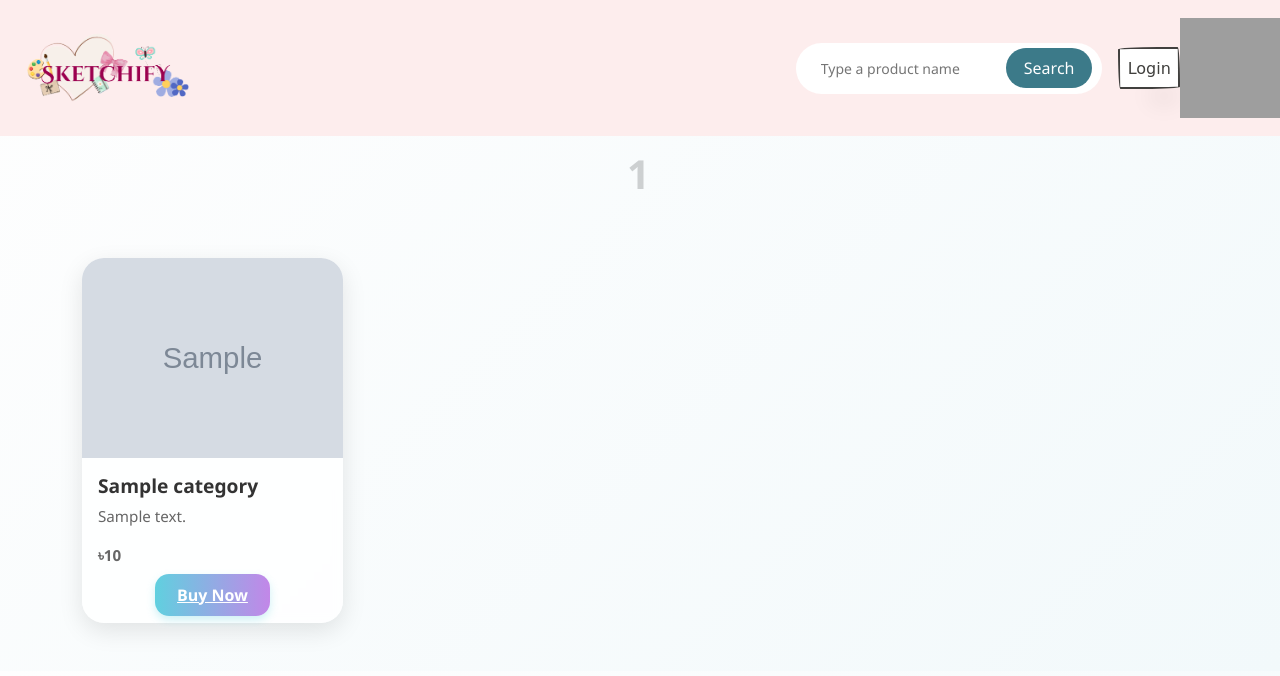
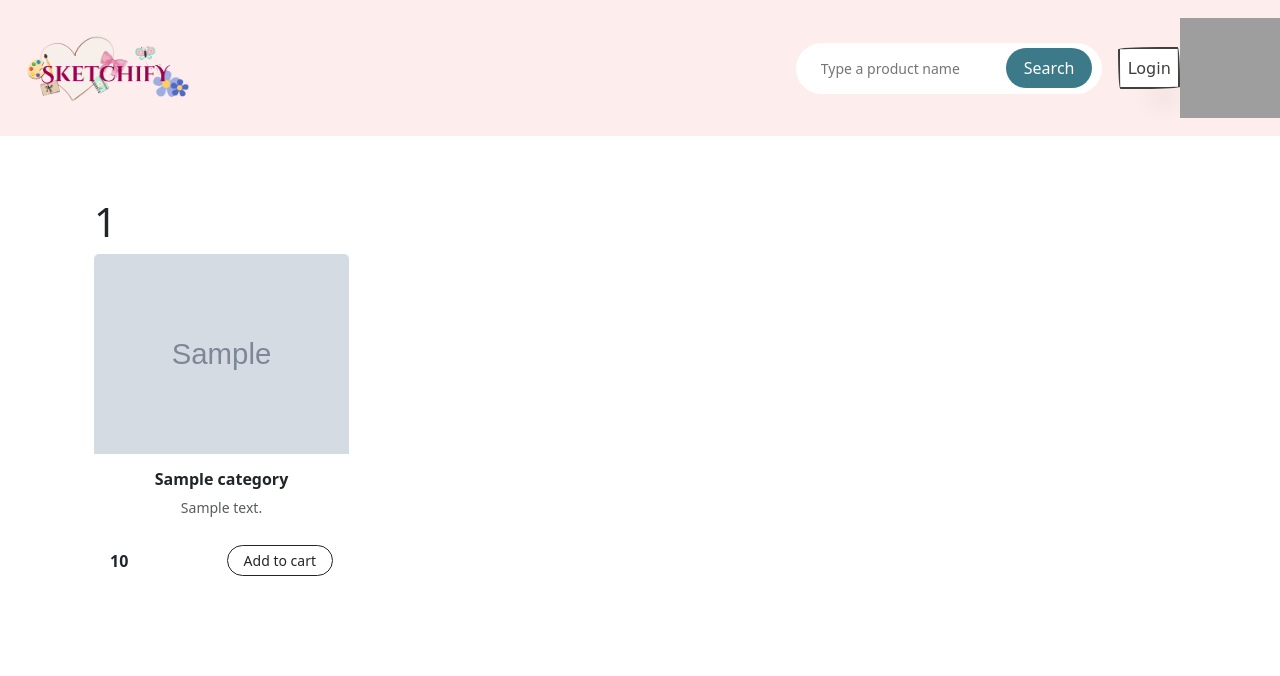
Before and after one commit to Nephophile06/Sketchify, a Flask app: page /categories/1 in a window 1280 px wide. Shown: the top 676 px of the page. Run offline with Flask 3, Linux system fonts and the light colour scheme; grey boxes marked "Sample" are stand-in pictures; a database or web service that is not in the repository returns one stand-in record (values such as "Sample title"); grey boxes are pictures that could not be loaded.

Commit message:
Category Card style changed and remove unecessary styles

```diff
--- a/app/templates/Components/categories/category.html
+++ b/app/templates/Components/categories/category.html
@@ -9,64 +9,6 @@
     <style>
         body {
             padding-top: 150px;
-            background: linear-gradient(135deg, #fefefe, #f2f9fb);
-            font-family: 'Segoe UI', Tahoma, Geneva, Verdana, sans-serif;
-        }
-
-        h1 {
-            text-align: center;
-            margin-bottom: 60px;
-            opacity: 0.2;
-            font-weight: 800;
-            letter-spacing: 3px;
-        }
-
-        .product-card {
-            border: none;
-            border-radius: 22px;
-            background: rgba(255, 255, 255, 0.8);
-            backdrop-filter: blur(4px);
-            box-shadow: 0 8px 24px rgba(0, 0, 0, 0.1);
-            transition: all 0.3s ease;
-        }
-
-        .product-card:hover {
-            transform: translateY(-10px);
-            box-shadow: 0 12px 30px rgba(0, 0, 0, 0.15);
-        }
-
-        .product-image {
-            border-top-left-radius: 22px;
-            border-top-right-radius: 22px;
-            object-fit: cover;
-            height: 200px;
-        }
-
-        .card-title {
-            font-weight: 700;
-            font-size: 1.2rem;
-            color: #333;
-        }
-
-        .card-text {
-            font-size: 0.95rem;
-            color: #666;
-        }
-
-        .buy-btn {
-            background: linear-gradient(to right, #60d0df, #c287e8);
-            color: white;
-            border: none;
-            padding: 10px 22px;
-            border-radius: 14px;
-            transition: all 0.3s ease;
-            font-weight: 600;
-            box-shadow: 0 4px 8px rgba(96, 208, 223, 0.3);
-        }
-
-        .buy-btn:hover {
-            background: #3c7a89;
-            box-shadow: 0 6px 14px rgba(60, 122, 137, 0.4);
         }
     </style>
 </head>
@@ -75,25 +17,34 @@
     {% include 'Components/navbar.html' %}
 
     <div class="container mb-5">
-        <h1>{{ category_name }}</h1>
-        <div class="row row-cols-1 row-cols-sm-2 row-cols-md-3 row-cols-lg-4 g-4">
-            {% for product in products %}
-            <div class="col">
-                <div class="card product-card h-100">
-                    <img src="{{ product.image }}" class="card-img-top product-image" alt="{{ product.name }}">
-                    <div class="card-body d-flex flex-column">
-                        <h5 class="card-title">{{ product.name }}</h5>
-                        <p class="card-text">{{ product.description }}</p>
-                        <p class="card-text"><strong>৳{{ product.price }}</strong></p>
-                        <div class="mt-auto text-center">
-                            <a href="#" class="buy-btn">Buy Now</a>
+
+        <section class="container py-5">
+            <h1>{{ category_name }}</h1>
+            <div class="row row-cols-1 row-cols-sm-2 row-cols-md-4 g-4">
+                {% for product in products %}
+                <div class="col">
+                    <div class="card h-100 border-0 rounded-3" style="height: 400px;">
+                        <div style="height: 200px; overflow: hidden;">
+                            <img src="{{product.image}}" class="card-img-top" alt="Product Image"
+                                style="height: 100%; width: 100%; object-fit: cover;">
+                        </div>
+                        <div class="card-body d-flex flex-column justify-content-between text-center">
+                            <div>
+                                <h6 class="fw-semibold">{{product.name}}</h6>
+                                <p class="text-muted small mb-2" style="height: 40px; overflow: hidden;">
+                                    {{product.description}}
+                                </p>
+                            </div>
+                            <div class="d-flex justify-content-between align-items-center mt-auto">
+                                <span class="fw-bold">{{product.price}}</span>
+                                <a href="#" class="btn btn-sm btn-outline-dark rounded-pill px-3">Add to cart</a>
+                            </div>
                         </div>
                     </div>
                 </div>
+                {% endfor %}
             </div>
-            {% endfor %}
-        </div>
-    </div>
+        </section>
 </body>
 
 </html>
```
